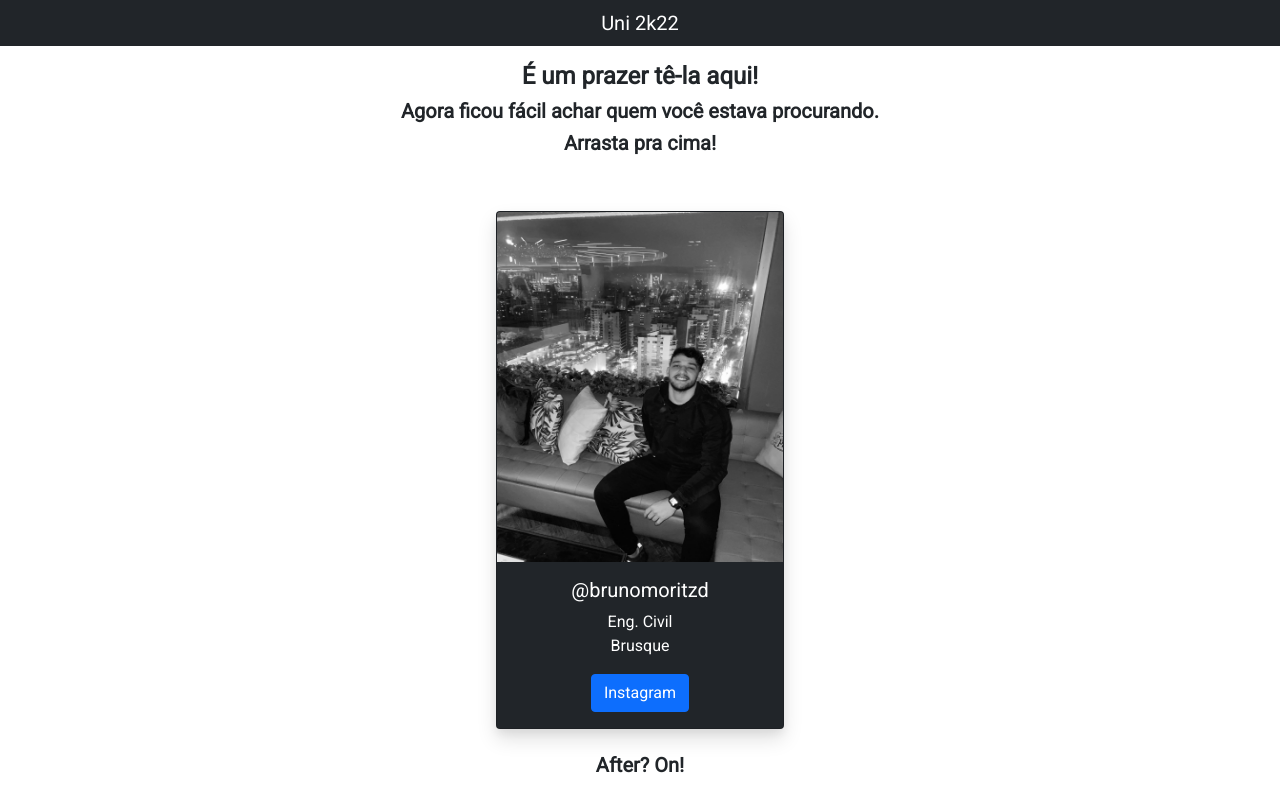
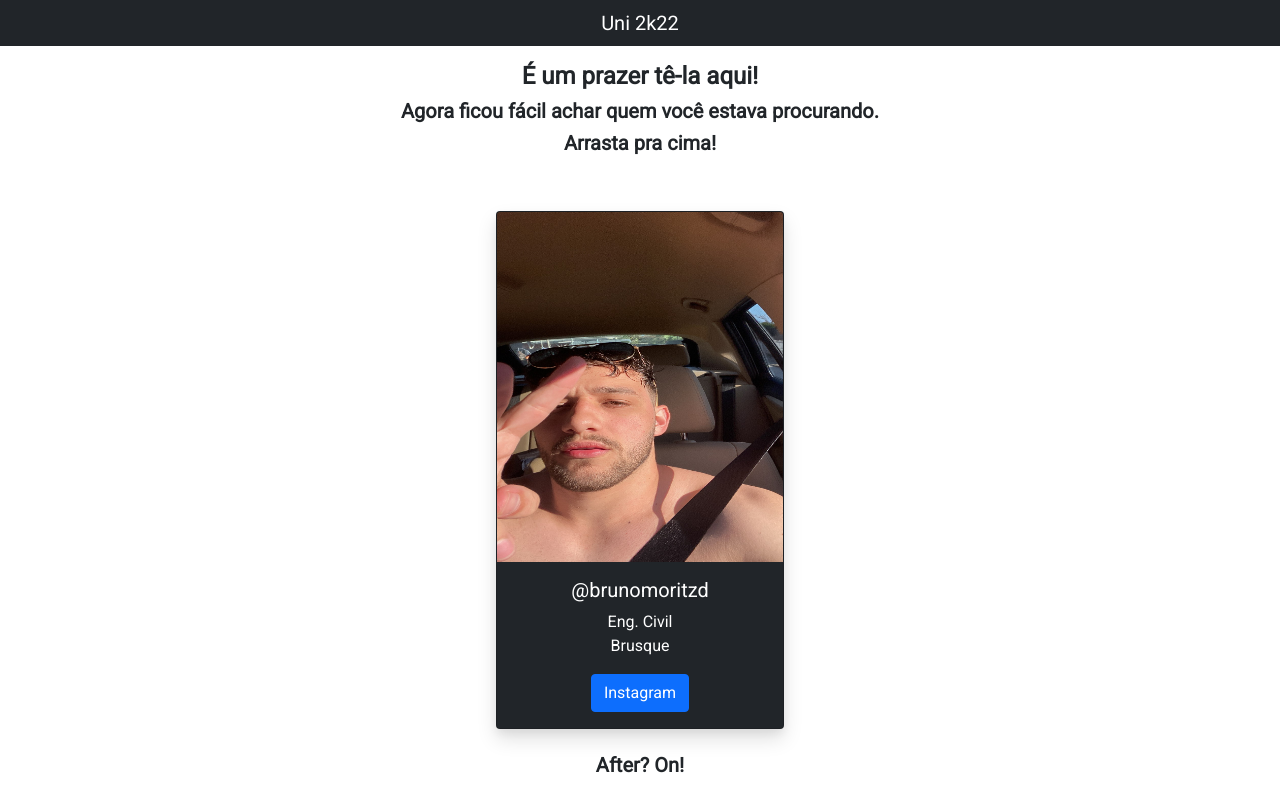
Before and after one commit to bernardozm/universipraia, an Angular app: page / in a window 1280 px wide. Built offline with nearby package versions, Linux system fonts and the light colour scheme.

Commit message:
atualiando a fotinho do bm

```diff
--- a/src/app/app.component.html
+++ b/src/app/app.component.html
@@ -71,7 +71,7 @@
         <img
           class="card-img-top img-fluid"
           style="max-height: 350px; width: auto; height: auto"
-          src=".\assets\bm.jpeg"
+          src=".\assets\bmgay.jpg"
           alt="Card image cap"
         />
         <div class="card-body">
```
Also changed, not shown: src/assets/bmgay.jpg (added), 1 other file (tests, documents, lock files or other folders).
